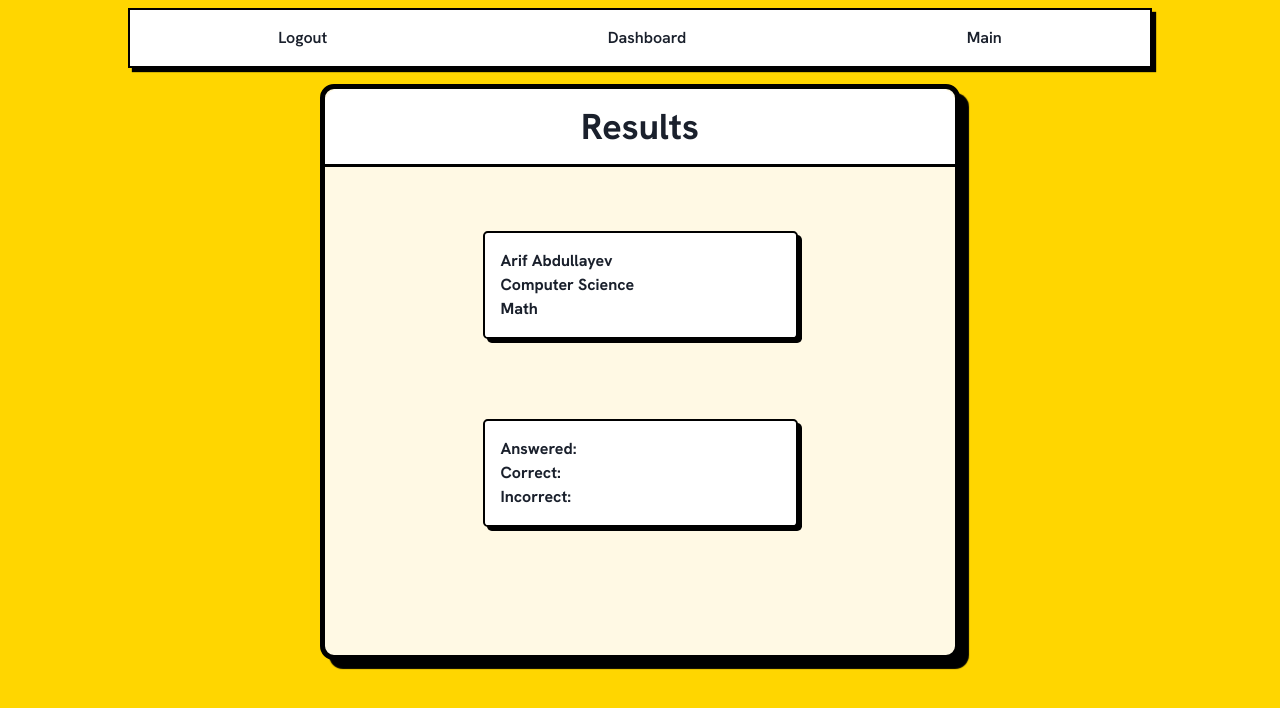
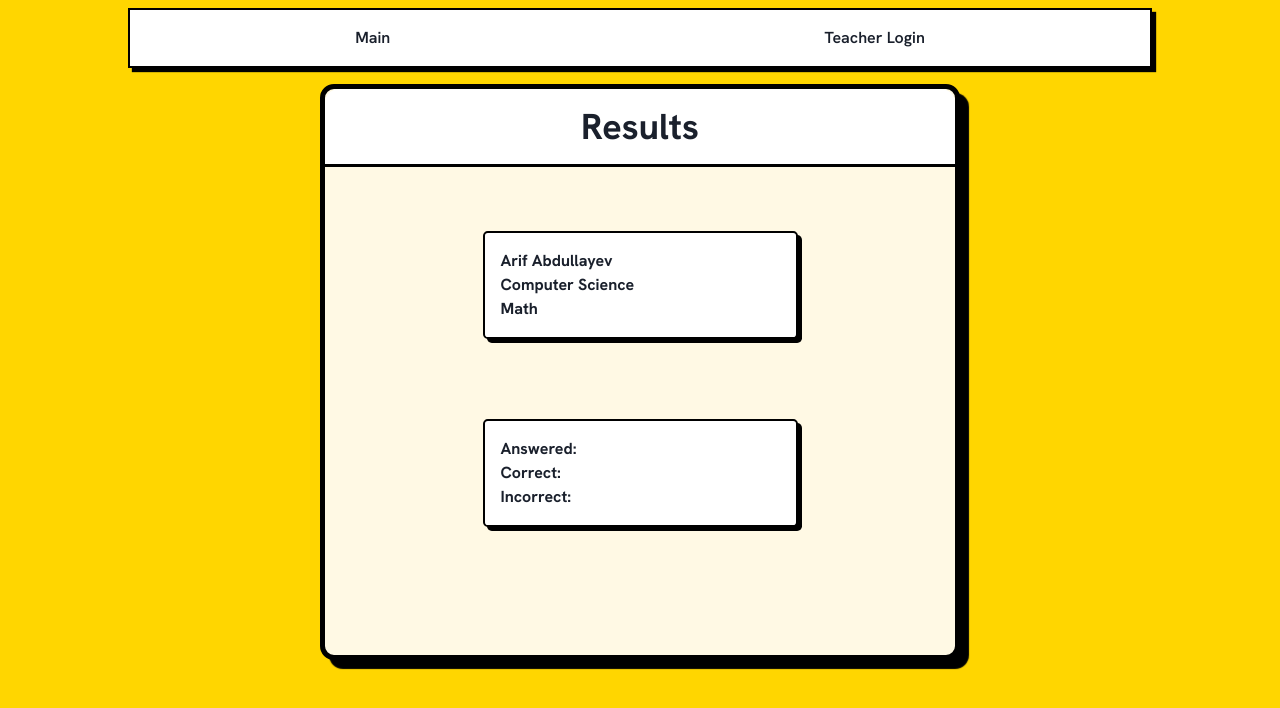
Before and after one commit to Cushz/Quiz_Front, a React (Vite) app in the folder quiz_front/: page /stats in a window 1280 px wide. Shown: the top 708 px of the page. Built offline with nearby package versions, Linux system fonts and the light colour scheme.

Commit message:
navbar fixed

```diff
--- a/quiz_front/src/components/Navbar.jsx
+++ b/quiz_front/src/components/Navbar.jsx
@@ -4,16 +4,16 @@ import { useNavigate } from "react-router-dom";
 
 export default function Navbar() {
   const navigate = useNavigate();
-  const [isLoggedIn, setIsLoggedIn] = useState(true);
+  const [isLoggedIn, setIsLoggedIn] = useState(false);
 
   const handleLogout = () => {
-    setIsLoggedIn(false);
+    setIsLoggedIn(!isLoggedIn);
     localStorage.removeItem("token");
     navigate("/auth");
   };
 
   const handleLogin = () => {
-    setIsLoggedIn(true);
+    setIsLoggedIn(!isLoggedIn);
 
   };
   return (
@@ -52,29 +52,32 @@ export default function Navbar() {
         </>
       ) : (
         <>
+         <Link style={{textDecoration:"none"}} href={"/"}>
+            <Box>
+              <Button
+                _hover={{ backgroundColor: "black", color: "white" }}
+                border={"none"}
+                variant={"outline"}
+
+              >
+                Main
+              </Button>
+            </Box>
+          </Link>
           <Box>
             <Button
               _hover={{ backgroundColor: "black", color: "white" }}
               border={"none"}
               variant={"outline"}
               onClick={handleLogin}
+
             >
               Teacher Login
             </Button>
           </Box>
         </>
       )}
-      <Link style={{textDecoration:"none"}} href={"/"}>
-            <Box>
-              <Button
-                _hover={{ backgroundColor: "black", color: "white" }}
-                border={"none"}
-                variant={"outline"}
-              >
-                Main
-              </Button>
-            </Box>
-          </Link>
+
     </Flex>
   );
 }
```
